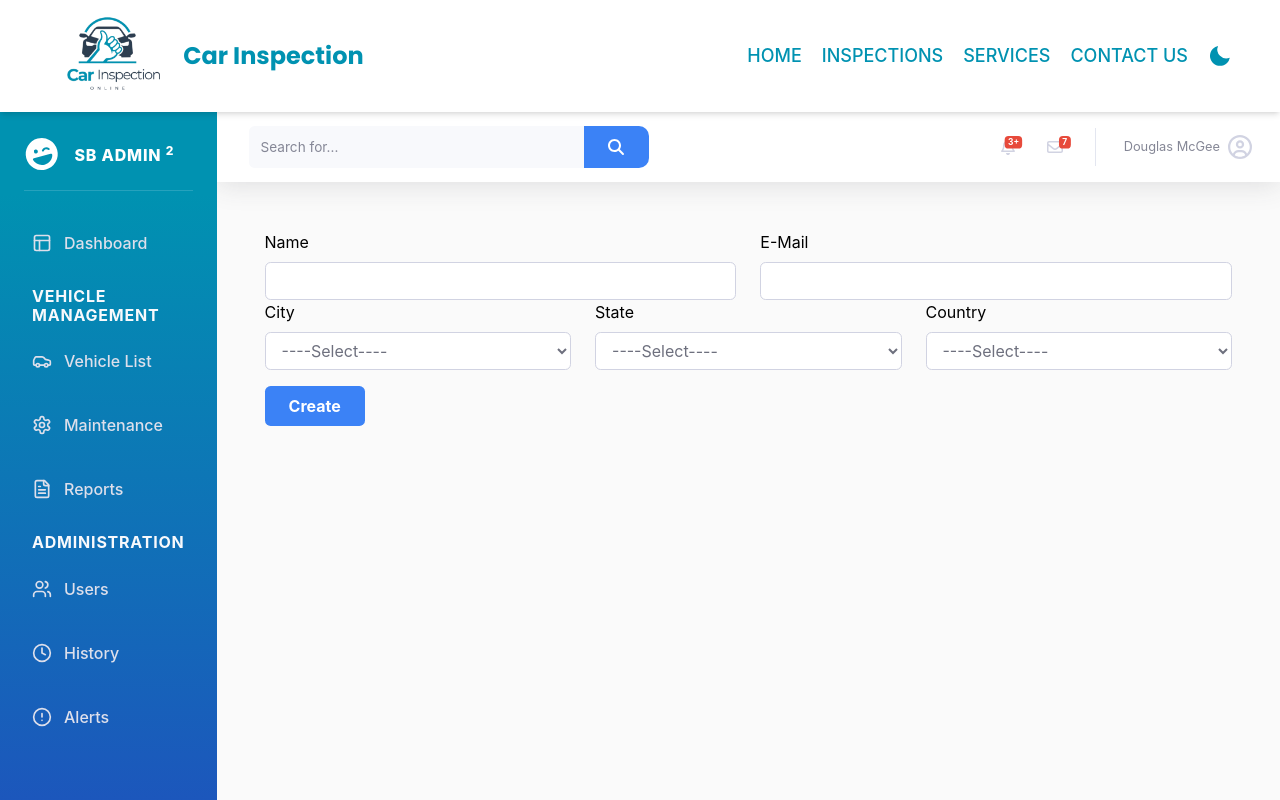
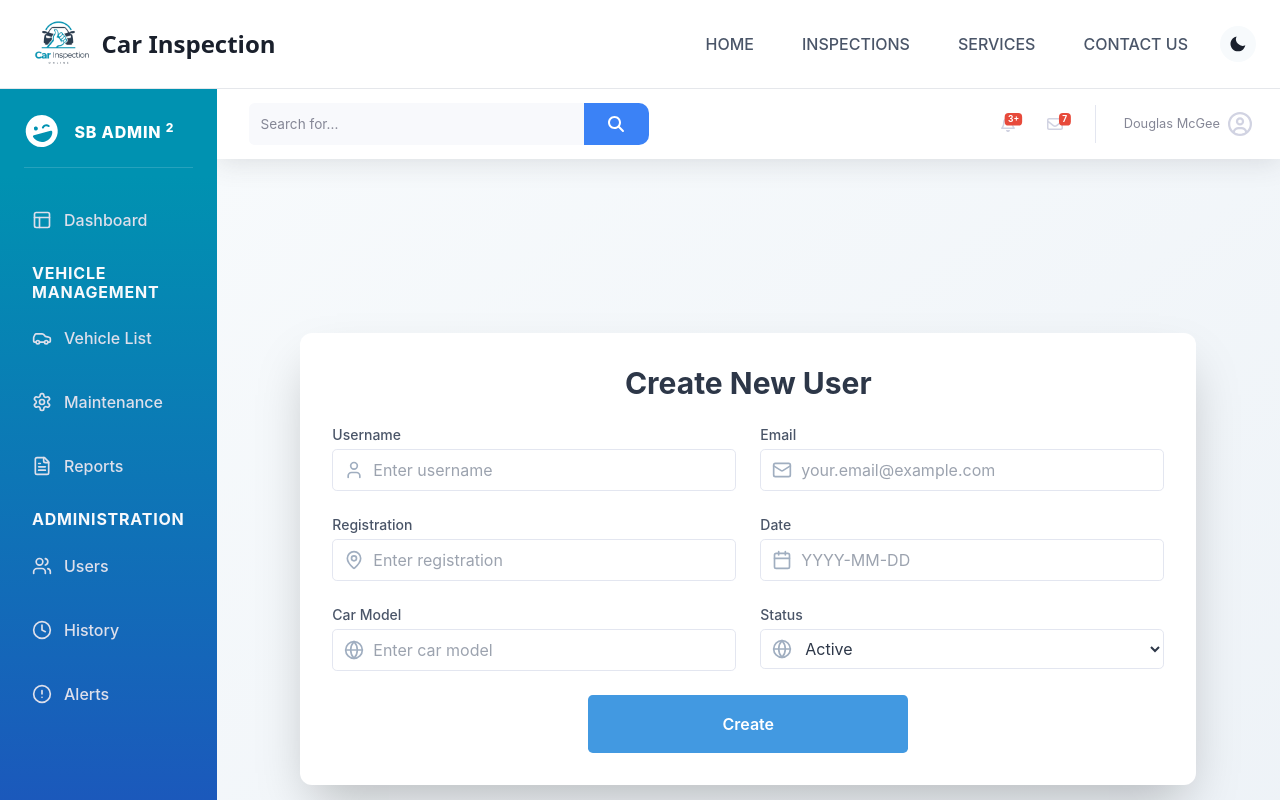
Before and after one commit to chaimaebouassab2412/vehicle-inspection_frontend, a React (Vite) app in the folder VehicleInspectionInsuranceWeb/: page /portal/create-user in a window 1280 px wide. Shown: the top 800 px of the page. Built offline with nearby package versions, Linux system fonts and the light colour scheme.

Commit message:
I changed the user creation style and also updated the navbar.

```diff
--- a/VehicleInspectionInsuranceWeb/src/UserCreate.jsx
+++ b/VehicleInspectionInsuranceWeb/src/UserCreate.jsx
@@ -1,58 +1,98 @@
 import axios from 'axios';
 import { useFormik } from 'formik';
-import React, { useState } from 'react'
+import React, { useState } from 'react';
 import { useNavigate } from 'react-router-dom';
+import { LucideUser, LucideMail, LucideCalendar, LucideMapPin, LucideGlobe, LucideLoader2 } from 'lucide-react';
+
+// Component réutilisable pour les inputs
+const InputComponent = ({ label, name, value, onChange, type, placeholder, error, icon: Icon }) => (
+  <div className="relative">
+    <label className="block text-sm font-medium text-[#4a5568] dark:text-[#a0aec0] mb-1">{label}</label>
+    <div className="flex items-center">
+      <Icon className="absolute left-3 text-[#a0aec0] dark:text-[#a0aec0]" size={20} />
+      {type === 'select' ? (
+        <select
+          name={name}
+          value={value}
+          onChange={onChange}
+          className={`w-full pl-10 pr-3 py-2 border rounded-lg focus:ring-2 focus:ring-[#4299e1] dark:focus:ring-[#ffffff] focus:border-transparent bg-[#fff] dark:bg-[#1f2937] border-[#e2e8f0] dark:border-[#1f2937] text-[#2d3748] dark:text-[#fff] ${error ? "border-[#f56565] dark:border-[#f56565]" : ""}`}
+        >
+          {name === 'status' ? (
+            <>
+              <option value="active">Active</option>
+              <option value="inactive">Inactive</option>
+            </>
+          ) : null}
+        </select>
+      ) : (
+        <input
+          name={name}
+          value={value}
+          onChange={onChange}
+          type={type}
+          className={`w-full pl-10 pr-3 py-2 border rounded-lg focus:ring-2 focus:ring-[#4299e1] dark:focus:ring-[#ffffff] focus:border-transparent bg-[#fff] dark:bg-[#1f2937] border-[#e2e8f0] dark:border-[#1f2937] text-[#2d3748] dark:text-[#fff] ${error ? "border-[#f56565] dark:border-[#f56565]" : ""}`}
+          placeholder={placeholder}
+        />
+      )}
+    </div>
+    {error && <span className="text-[#f56565] dark:text-[#f56565] text-sm mt-1 block">{error}</span>}
+  </div>
+);
 
 function UserCreate() {
   const [isLoading, setLoading] = useState(false);
   const navigate = useNavigate();
 
-  const myFormik = useFormik(
-    {
+  const myFormik = useFormik({
     initialValues: {
       username: "",
       email: "",
-        city: "",
-        state: "",
-        country: ""
+      registration: "",
+      date: "",
+      car_model: "",
+      status: "active"
     },
-      // Validating Forms while entering the data
     validate: (values) => {
-        let errors = {}           //Validating the form once the error returns empty else onsubmit won't work
+      let errors = {};
 
       if (!values.username) {
-          errors.username = "Please enter username";
+        errors.username = "Please enter a username";
       } else if (values.username.length < 5) {
-          errors.username = "Name shouldn't be less than 3 letters";
+        errors.username = "Username must be at least 5 characters";
       } else if (values.username.length > 20) {
-          errors.username = "Name shouldn't be more than 20 letters";
+        errors.username = "Username must not exceed 20 characters";
       }
 
       if (!values.email) {
-          errors.email = "Please enter email";
+        errors.email = "Please enter an email";
       } else if (!/^[A-Z0-9._%+-]+@[A-Z0-9.-]+\.[A-Z]{2,4}$/i.test(values.email)) {
-          errors.email = 'Invalid email address';
+        errors.email = "Invalid email address";
       }
 
-        if (!values.city) {
-          errors.city = "Please select any one city";
+      if (!values.registration) {
+        errors.registration = "Please enter a registration";
       }
 
-        if (!values.state) {
-          errors.state = "Please select any one state";
+      if (!values.date) {
+        errors.date = "Please enter a date";
+      } else if (!/^\d{4}-\d{2}-\d{2}$/.test(values.date)) {
+        errors.date = "Please enter date in YYYY-MM-DD format";
       }
 
-        if (!values.country) {
-          errors.country = "Please select any one state";
+      if (!values.car_model) {
+        errors.car_model = "Please enter a car model";
+      }
+
+      if (!values.status) {
+        errors.status = "Please select a status";
       }
 
       return errors;
     },
-      //one can be able to submit once the validates returns empty value (validation successful) else can't be submitted
     onSubmit: async (values) => {
       try {
         setLoading(true);
-          await axios.post("https://63a9bccb7d7edb3ae616b639.mockapi.io/users", values);
+        await axios.post("https://67b62e7d07ba6e5908400357.mockapi.io/users", values);
         navigate("/portal/user-list");
       } catch (error) {
         console.log(error);
@@ -60,76 +100,107 @@ function UserCreate() {
         setLoading(false);
       }
     }
+  });
 
-    });
   return (
-    <div className='container p-5'>
+    <div className="min-h-screen bg-gradient-to-br from-[#f7fafc] to-[#edf2f7] dark:from-[#111827] dark:to-[#1a202c] flex items-center justify-center p-4">
+      <div className="bg-[#fff] dark:bg-[#111827] rounded-xl shadow-2xl p-8 w-full max-w-4xl transform transition-all duration-300 hover:shadow-lg">
+        <h2 className="text-3xl font-bold text-[#2d3748] dark:text-[#fff] mb-6 text-center">Create New User</h2>
 
-      <form onSubmit={myFormik.handleSubmit}>
-        <div className='row'>
-          <div className="col-lg-6">
-            <label>Name</label>
-            <input name='username' value={myFormik.values.username} onChange={myFormik.handleChange} type={"text"}
-              className={`form-control ${myFormik.errors.username ? "is-invalid" : ""} `} />
-            <span style={{ color: "red" }}>{myFormik.errors.username}</span>
-          </div>
+        <form onSubmit={myFormik.handleSubmit} className="grid grid-cols-1 md:grid-cols-2 gap-6">
+          {/* Username */}
+          <InputComponent
+            label="Username"
+            name="username"
+            value={myFormik.values.username}
+            onChange={myFormik.handleChange}
+            type="text"
+            placeholder="Enter username"
+            error={myFormik.errors.username}
+            icon={LucideUser}
+          />
 
-          <div className="col-lg-6">
-            <label>E-Mail</label>
-            <input name='email' value={myFormik.values.email} onChange={myFormik.handleChange} type={"mail"}
-              className={`form-control ${myFormik.errors.email ? "is-invalid" : ""} `} />
-            <span style={{ color: "red" }}>{myFormik.errors.email}</span>
-          </div>
+          {/* Email */}
+          <InputComponent
+            label="Email"
+            name="email"
+            value={myFormik.values.email}
+            onChange={myFormik.handleChange}
+            type="email"
+            placeholder="your.email@example.com"
+            error={myFormik.errors.email}
+            icon={LucideMail}
+          />
 
-          <div className='col-lg-4'>
-            <label>City</label>
-            <select name='city' value={myFormik.values.city} onChange={myFormik.handleChange}
-              className={`form-control ${myFormik.errors.city ? "is-invalid" : ""} `} >
-              <option value="">----Select----</option>
-              <option value="CN">Chennai</option>
-              <option value="KN">Kochin</option>
-              <option value="MU">Mumbai</option>
-              <option value="SA">Seattle</option>
-              <option value="MI">Miami</option>
-              <option value="VB">Virginia Beach</option>
-            </select>
-            <span style={{ color: "red" }}>{myFormik.errors.city}</span>
-          </div>
+          {/* Registration */}
+          <InputComponent
+            label="Registration"
+            name="registration"
+            value={myFormik.values.registration}
+            onChange={myFormik.handleChange}
+            type="text"
+            placeholder="Enter registration"
+            error={myFormik.errors.registration}
+            icon={LucideMapPin}
+          />
 
-          <div className='col-lg-4'>
-            <label>State</label>
-            <select name='state' value={myFormik.values.state} onChange={myFormik.handleChange}
-              className={`form-control ${myFormik.errors.state ? "is-invalid" : ""} `} >
-              <option value="">----Select----</option>
-              <option value="TN">TamilNadu</option>
-              <option value="KL">Kerala</option>
-              <option value="MH">Maharashtra</option>
-              <option value="WA">Washington</option>
-              <option value="FL">Florida</option>
-              <option value="VA">Virginia</option>
-            </select>
-            <span style={{ color: "red" }}>{myFormik.errors.state}</span>
-          </div>
+          {/* Date */}
+          <InputComponent
+            label="Date"
+            name="date"
+            value={myFormik.values.date}
+            onChange={myFormik.handleChange}
+            type="text"
+            placeholder="YYYY-MM-DD"
+            error={myFormik.errors.date}
+            icon={LucideCalendar}
+          />
 
-          <div className='col-lg-4'>
-            <label>Country</label>
-            <select name='country' value={myFormik.values.country} onChange={myFormik.handleChange}
-              className={`form-control ${myFormik.errors.country ? "is-invalid" : ""} `} >
-              <option value="">----Select----</option>
-              <option value="IN">India</option>
-              <option value="US">USA</option>
-            </select>
-            <span style={{ color: "red" }}>{myFormik.errors.country}</span>
-          </div>
+          {/* Car Model */}
+          <InputComponent
+            label="Car Model"
+            name="car_model"
+            value={myFormik.values.car_model}
+            onChange={myFormik.handleChange}
+            type="text"
+            placeholder="Enter car model"
+            error={myFormik.errors.car_model}
+            icon={LucideGlobe}
+          />
 
-          <div className='col-lg-4 mt-3'>
-            <input disabled={isLoading} type="submit" value={isLoading ? "Submitting..." : "Create"} className='bg-blue-500 hover:bg-blue-700 text-white font-bold py-2 px-4 rounded' />
-          </div>
+          {/* Status */}
+          <InputComponent
+            label="Status"
+            name="status"
+            value={myFormik.values.status}
+            onChange={myFormik.handleChange}
+            type="select"
+            placeholder=""
+            error={myFormik.errors.status}
+            icon={LucideGlobe}
+          />
+
+          {/* Submit Button */}
+          <div className="md:col-span-2 flex justify-center">
+            <button
+              type="submit"
+              disabled={isLoading}
+              className="w-full max-w-xs bg-[#4299e1] hover:bg-[#3182ce] dark:bg-[#4a5568] dark:hover:bg-[#383f4a] text-[#fff] font-semibold py-3 px-6 rounded-lg transition-all duration-200 flex items-center justify-center space-x-2 disabled:bg-[#a0aec0] disabled:cursor-not-allowed"
+            >
+              {isLoading ? (
+                <>
+                  <LucideLoader2 className="animate-spin" size={20} />
+                  <span>Submitting...</span>
+                </>
+              ) : (
+                "Create"
+              )}
+            </button>
           </div>
         </form>
-      {/* {JSON.stringify(myFormik.values)} */}
+      </div>
     </div>
   );
 }
 
-export default UserCreate
+export default UserCreate;
--- a/VehicleInspectionInsuranceWeb/src/components/Navbar/Navbar.jsx
+++ b/VehicleInspectionInsuranceWeb/src/components/Navbar/Navbar.jsx
@@ -6,114 +6,89 @@ import { Link } from "react-router-dom";
 
 // Updated Navigation Links
 export const Navlinks = [
-  {
-    id: 1,
-    name: "HOME",
-    link: "/",
-  },
-  {
-    id: 2,
-    name: "INSPECTIONS",
-    link: "/#inspections",
-  },
-  {
-    id: 3,
-    name: "SERVICES",
-    link: "/#services",
-  },
-  {
-    id: 4,
-    name: "CONTACT US",
-    link: "/#contact",
-  },
+  { id: 1, name: "HOME", link: "/" },
+  { id: 2, name: "INSPECTIONS", link: "/#inspections" },
+  { id: 3, name: "SERVICES", link: "/#services" },
+  { id: 4, name: "CONTACT US", link: "/#contact" },
 ];
 
 const Navbar = ({ theme, setTheme }) => {
   const [showMenu, setShowMenu] = useState(false);
 
-  const toggleMenu = () => {
-    setShowMenu(!showMenu);
-  };
+  const toggleMenu = () => setShowMenu(!showMenu);
 
   return (
-    <header className="relative z-10 shadow-md w-full dark:bg-[#1d1d1d] dark:text-white duration-300">
-      <div className="container py-2 md:py-0">
+    <header className="w-full z-50 shadow-sm bg-[#fff] dark:bg-[#0a0a0a] border-b border-[#e5e7eb] dark:border-[#1f2937] transition-colors duration-300">
+      <div className="container mx-auto px-4 py-3">
         <div className="flex justify-between items-center">
           {/* Logo and Title */}
-          <Link to="/" className="flex items-center gap-4">
+          <Link to="/" className="flex items-center gap-2 group">
             <img
               src="/src/assets/logo_car-removebg-preview.png"
               alt="Car Icon"
-              className="h-24 w-auto"
+              className="h-12 w-auto md:h-14 transition-transform group-hover:scale-105 duration-200"
             />
-            <span
-              className="text-2xl font-bold font-serif text-[#0092b1]"
-              style={{ fontFamily: "Poppins, sans-serif" }}
-            >
+            <span className="text-xl md:text-2xl font-bold text-[#1a202c] dark:text-[#e2e8f0] font-sans">
               Car Inspection
             </span>
           </Link>
 
           {/* Desktop Navigation */}
           <nav className="hidden md:block">
-            <ul className="flex items-center gap-5">
+            <ul className="flex items-center gap-4">
               {Navlinks.map(({ id, name, link }) => (
-                <li key={id} className="py-4">
+                <li key={id}>
                   <Link
                     to={link}
-                    className="text-lg font-medium hover:text-[#0092b1] py-2 hover:border-b-2 hover:border-[#0092b1] transition-colors duration-500"
+                    className="text-sm md:text-base font-medium text-[#4a5568] dark:text-[#a0aec0] hover:text-[#1a202c] dark:hover:text-[#e2e8f0] px-3 py-2 rounded transition-colors duration-200"
                   >
                     {name}
                   </Link>
                 </li>
               ))}
-              {/* Dark Mode Toggle */}
-              <li className="py-4">
+              <li>
+                <button
+                  onClick={() => setTheme(theme === "dark" ? "light" : "dark")}
+                  className="p-2 rounded-full bg-[#f7fafc] dark:bg-[#1f2937] hover:bg-[#edf2f7] dark:hover:bg-[#2d3748] transition-colors duration-200"
+                >
                   {theme === "dark" ? (
-                  <BiSolidSun
-                    onClick={() => setTheme("light")}
-                    className="text-2xl cursor-pointer text-[#0092b1]"
-                  />
+                    <BiSolidSun className="text-[#1a202c] dark:text-[#e2e8f0] text-lg" />
                   ) : (
-                  <BiSolidMoon
-                    onClick={() => setTheme("dark")}
-                    className="text-2xl cursor-pointer text-[#0092b1]"
-                  />
+                    <BiSolidMoon className="text-[#1a202c] dark:text-[#e2e8f0] text-lg" />
                   )}
+                </button>
               </li>
             </ul>
           </nav>
 
           {/* Mobile Navigation */}
-          <div className="flex items-center gap-4 md:hidden">
+          <div className="flex items-center gap-3 md:hidden">
+            <button
+              onClick={() => setTheme(theme === "dark" ? "light" : "dark")}
+              className="p-2 rounded-full bg-[#f7fafc] dark:bg-[#1f2937] hover:bg-[#edf2f7] dark:hover:bg-[#2d3748] transition-colors duration-200"
+            >
               {theme === "dark" ? (
-              <BiSolidSun
-                onClick={() => setTheme("light")}
-                className="text-2xl cursor-pointer text-[#0092b1]"
-              />
+                <BiSolidSun className="text-[#1a202c] dark:text-[#e2e8f0] text-lg" />
               ) : (
-              <BiSolidMoon
-                onClick={() => setTheme("dark")}
-                className="text-2xl cursor-pointer text-[#0092b1]"
-              />
+                <BiSolidMoon className="text-[#1a202c] dark:text-[#e2e8f0] text-lg" />
               )}
+            </button>
             {showMenu ? (
               <HiMenuAlt1
                 onClick={toggleMenu}
-                className="cursor-pointer transition-all"
-                size={30}
+                className="text-[#4a5568] dark:text-[#a0aec0] hover:text-[#1a202c] dark:hover:text-[#e2e8f0] transition-colors duration-200"
+                size={24}
               />
             ) : (
               <HiMenuAlt3
                 onClick={toggleMenu}
-                className="cursor-pointer transition-all"
-                size={30}
+                className="text-[#4a5568] dark:text-[#a0aec0] hover:text-[#1a202c] dark:hover:text-[#e2e8f0] transition-colors duration-200"
+                size={24}
               />
             )}
           </div>
         </div>
       </div>
-      {/* Responsive Menu */}
       {showMenu && <ResponsiveMenu showMenu={showMenu} />}
     </header>
   );
```
Lines whose indentation alone changed are shown as unchanged.
